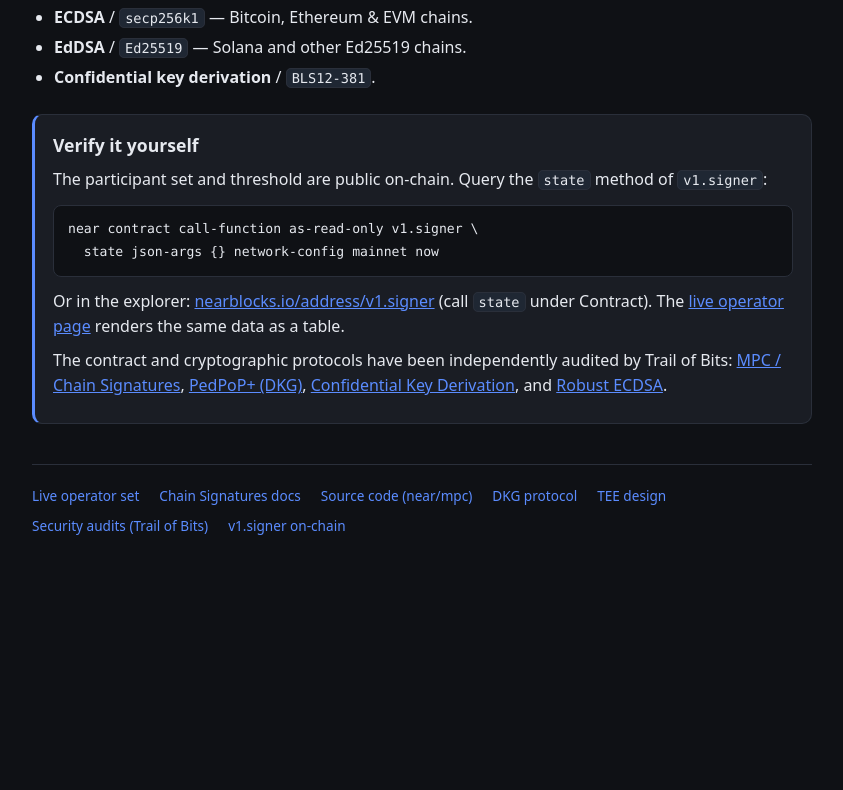
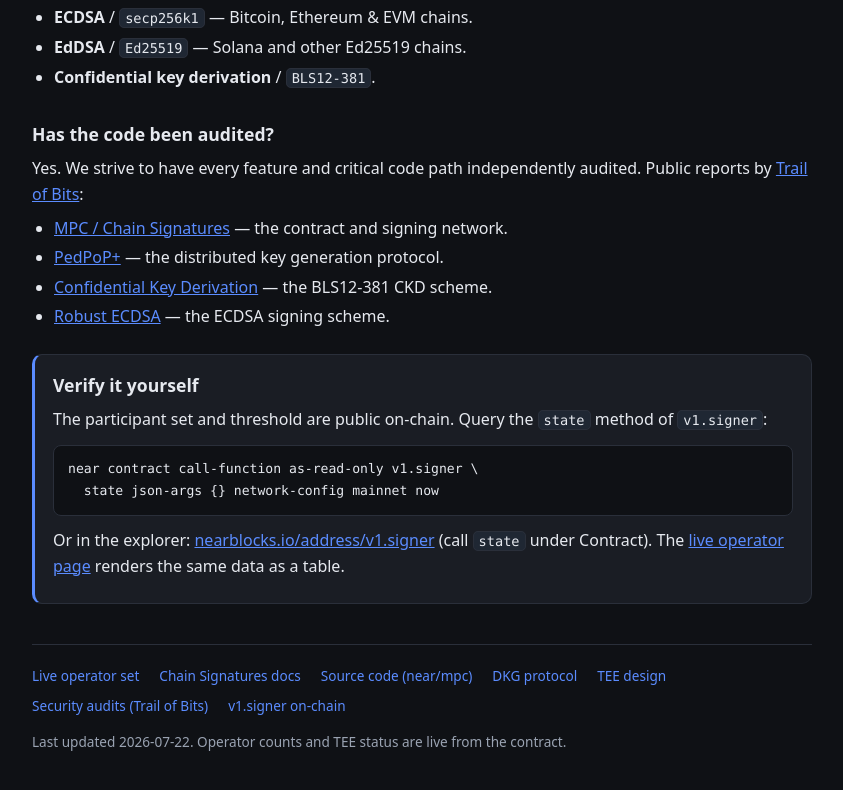
Before and after one commit to near/mpc-operators, a plain HTML site: page overview.html in a window 1280 px wide. Shown: the part 1083-1873 px from the top of the page, without its empty margins (218-1061 px from the left). Before the commit the page ends 1697 px from the top, so only its background shows below. Drawn offline with Linux system fonts and the light colour scheme; no server answers.

Commit message:
feat: Minor update + add last updated date

```diff
--- a/overview.html
+++ b/overview.html
@@ -160,6 +160,18 @@
       <li><strong>Confidential key derivation</strong> / <code>BLS12-381</code>.</li>
     </ul>
 
+    <h2>Has the code been audited?</h2>
+    <p>
+      Yes. We strive to have every feature and critical code path independently audited.
+      Public reports by <a href="https://github.com/trailofbits/publications" target="_blank" rel="noopener">Trail of Bits</a>:
+    </p>
+    <ul>
+      <li><a href="https://github.com/trailofbits/publications/blob/master/reviews/2025-03-near-one-mpc-chain-signatures-securityreview.pdf" target="_blank" rel="noopener">MPC / Chain Signatures</a> — the contract and signing network.</li>
+      <li><a href="https://github.com/trailofbits/publications/blob/master/reviews/2025-05-near-one-pedpop+-securityreview.pdf" target="_blank" rel="noopener">PedPoP+</a> — the distributed key generation protocol.</li>
+      <li><a href="https://github.com/trailofbits/publications/blob/master/reviews/2025-12-near-one-confidential-key-derivation-securityreview.pdf" target="_blank" rel="noopener">Confidential Key Derivation</a> — the BLS12-381 CKD scheme.</li>
+      <li><a href="https://github.com/trailofbits/publications/blob/master/reviews/2026-02-near-one-robust-ecdsa-securityreview.pdf" target="_blank" rel="noopener">Robust ECDSA</a> — the ECDSA signing scheme.</li>
+    </ul>
+
     <div class="callout">
       <h2>Verify it yourself</h2>
       <p>The participant set and threshold are public on-chain. Query the <code>state</code> method of <code>v1.signer</code>:</p>
@@ -167,11 +179,6 @@
   state json-args {} network-config mainnet now</code></pre>
       <p>Or in the explorer: <a href="https://nearblocks.io/address/v1.signer/contract/methods" target="_blank" rel="noopener">nearblocks.io/address/v1.signer</a>
         (call <code>state</code> under Contract). The <a href="index.html">live operator page</a> renders the same data as a table.</p>
-      <p>The contract and cryptographic protocols have been independently audited by Trail of Bits:
-        <a href="https://github.com/trailofbits/publications/blob/master/reviews/2025-03-near-one-mpc-chain-signatures-securityreview.pdf" target="_blank" rel="noopener">MPC / Chain Signatures</a>,
-        <a href="https://github.com/trailofbits/publications/blob/master/reviews/2025-05-near-one-pedpop+-securityreview.pdf" target="_blank" rel="noopener">PedPoP+ (DKG)</a>,
-        <a href="https://github.com/trailofbits/publications/blob/master/reviews/2025-12-near-one-confidential-key-derivation-securityreview.pdf" target="_blank" rel="noopener">Confidential Key Derivation</a>, and
-        <a href="https://github.com/trailofbits/publications/blob/master/reviews/2026-02-near-one-robust-ecdsa-securityreview.pdf" target="_blank" rel="noopener">Robust ECDSA</a>.</p>
     </div>
 
     <div class="footer">
@@ -184,6 +191,7 @@
         <a href="https://github.com/trailofbits/publications" target="_blank" rel="noopener">Security audits (Trail of Bits)</a>
         <a href="https://nearblocks.io/address/v1.signer" target="_blank" rel="noopener">v1.signer on-chain</a>
       </div>
+      <p>Last updated 2026-07-22. Operator counts and TEE status are live from the contract.</p>
     </div>
   </div>
 
```
